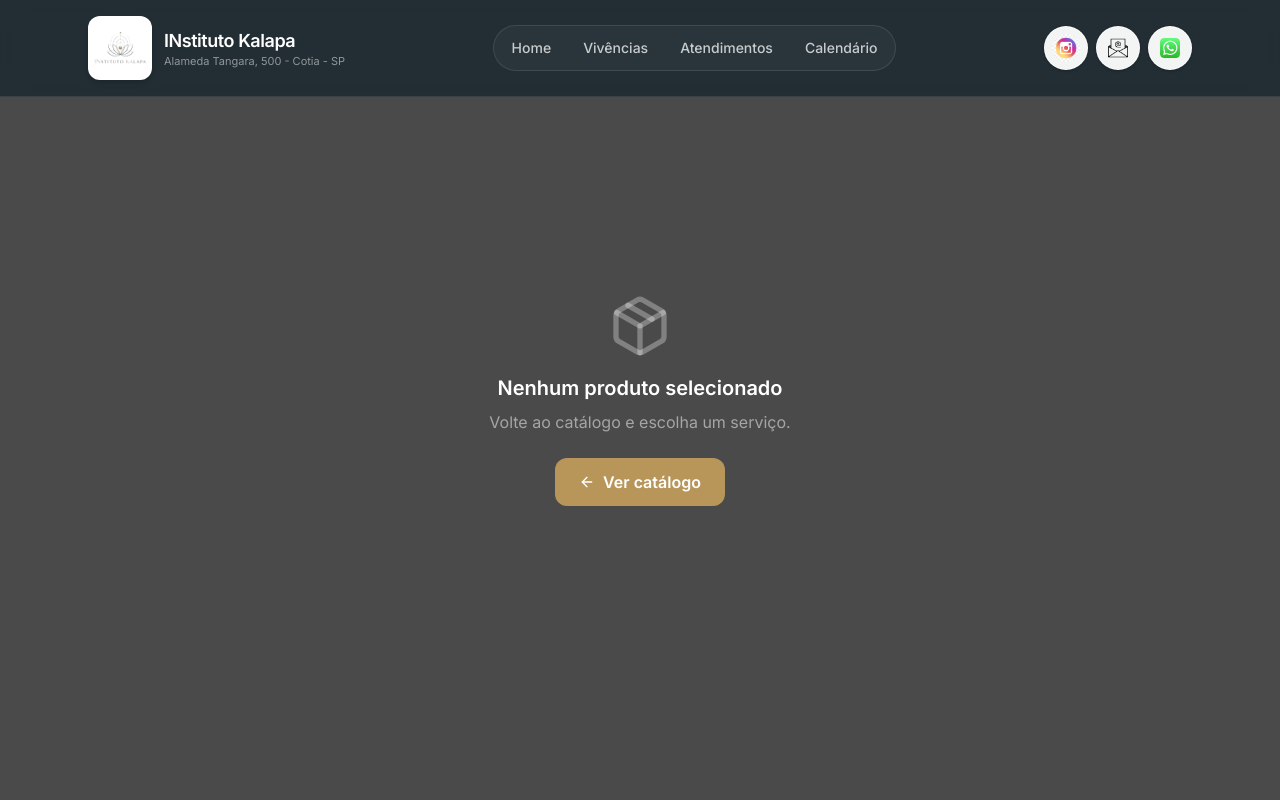
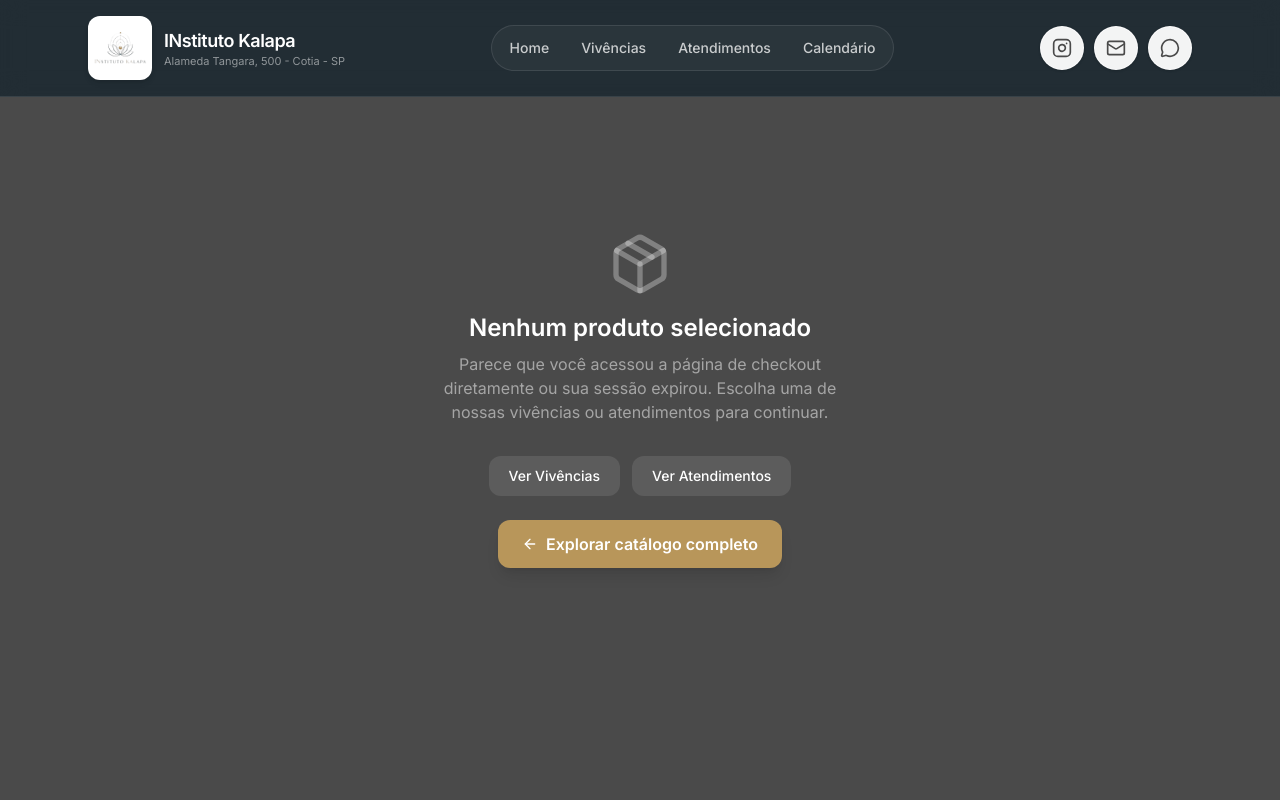
Before and after one commit to mluciani-tech/instituto-kalapa, a Next.js app: page /checkout in a window 1280 px wide. Shown: the top 800 px of the page. Built offline with nearby package versions, Linux system fonts and the light colour scheme.

Commit message:
Refactor header icons, improve mobile touch targets, checkout resilience, and admin table alignment

```diff
--- a/src/app/admin/page.tsx
+++ b/src/app/admin/page.tsx
@@ -28,29 +28,24 @@ function SortableHeader({
   key: sortKey,
   currentSort,
   onSort,
-  className = "",
 }: {
   children: React.ReactNode;
   key: string;
   currentSort: { key: string; dir: "asc" | "desc" };
   onSort: (key: string) => void;
-  className?: string;
 }) {
   const isActive = currentSort.key === sortKey;
   const dir = isActive ? currentSort.dir : "desc";
   return (
     <button
       onClick={() => onSort(sortKey)}
-      className={`flex items-center gap-1 text-left font-medium text-brand-charcoal/70 hover:text-brand-charcoal transition-colors ${className}`}
+      className="flex items-center gap-1.5 w-full text-left font-medium text-brand-charcoal/70 hover:text-brand-charcoal transition-colors group"
       aria-sort={isActive ? (dir === "asc" ? "ascending" : "descending") : "none"}
     >
-      {children}
-      {isActive && (
-        <span className="inline-flex" aria-hidden="true">
-          {dir === "asc" ? "▲" : "▼"}
-        </span>
-      )}
-      {!isActive && <span className="text-brand-charcoal/30" aria-hidden="true">⇅</span>}
+      <span>{children}</span>
+      <span className="text-brand-charcoal/40 group-hover:text-brand-charcoal/70 transition-colors" aria-hidden="true">
+        {isActive ? (dir === "asc" ? "▲" : "▼") : "⇅"}
+      </span>
     </button>
   );
 }
@@ -882,7 +877,6 @@ export default function AdminPage() {
                               key="cliente_nome"
                               currentSort={pedidosSort}
                               onSort={(k) => { setPedidosSort(s => s.key === k ? { key: k, dir: s.dir === "asc" ? "desc" : "asc" } : { key: k, dir: "asc" }); fetchPedidos(1); }}
-                              className="px-4 py-3"
                             >
                               Cliente
                             </SortableHeader>
@@ -893,7 +887,6 @@ export default function AdminPage() {
                               key="valor"
                               currentSort={pedidosSort}
                               onSort={(k) => { setPedidosSort(s => s.key === k ? { key: k, dir: s.dir === "asc" ? "desc" : "asc" } : { key: k, dir: "asc" }); fetchPedidos(1); }}
-                              className="px-4 py-3"
                             >
                               Valor
                             </SortableHeader>
@@ -904,7 +897,6 @@ export default function AdminPage() {
                               key="status"
                               currentSort={pedidosSort}
                               onSort={(k) => { setPedidosSort(s => s.key === k ? { key: k, dir: s.dir === "asc" ? "desc" : "asc" } : { key: k, dir: "asc" }); fetchPedidos(1); }}
-                              className="px-4 py-3"
                             >
                               Status
                             </SortableHeader>
@@ -914,7 +906,6 @@ export default function AdminPage() {
                               key="created_at"
                               currentSort={pedidosSort}
                               onSort={(k) => { setPedidosSort(s => s.key === k ? { key: k, dir: s.dir === "asc" ? "desc" : "asc" } : { key: k, dir: "asc" }); fetchPedidos(1); }}
-                              className="px-4 py-3"
                             >
                               Data
                             </SortableHeader>
@@ -1082,7 +1073,6 @@ export default function AdminPage() {
                           key="nome"
                           currentSort={participantesSort}
                           onSort={(k) => { setParticipantesSort(s => s.key === k ? { key: k, dir: s.dir === "asc" ? "desc" : "asc" } : { key: k, dir: "asc" }); fetchParticipantes(1); }}
-                          className="px-4 py-3"
                         >
                           Nome
                         </SortableHeader>
@@ -1092,7 +1082,6 @@ export default function AdminPage() {
                           key="email"
                           currentSort={participantesSort}
                           onSort={(k) => { setParticipantesSort(s => s.key === k ? { key: k, dir: s.dir === "asc" ? "desc" : "asc" } : { key: k, dir: "asc" }); fetchParticipantes(1); }}
-                          className="px-4 py-3"
                         >
                           E-mail
                         </SortableHeader>
@@ -1106,7 +1095,6 @@ export default function AdminPage() {
                           key="status"
                           currentSort={participantesSort}
                           onSort={(k) => { setParticipantesSort(s => s.key === k ? { key: k, dir: s.dir === "asc" ? "desc" : "asc" } : { key: k, dir: "asc" }); fetchParticipantes(1); }}
-                          className="px-4 py-3"
                         >
                           Status
                         </SortableHeader>
@@ -1116,7 +1104,6 @@ export default function AdminPage() {
                           key="created_at"
                           currentSort={participantesSort}
                           onSort={(k) => { setParticipantesSort(s => s.key === k ? { key: k, dir: s.dir === "asc" ? "desc" : "asc" } : { key: k, dir: "asc" }); fetchParticipantes(1); }}
-                          className="px-4 py-3"
                         >
                           Data
                         </SortableHeader>
--- a/src/app/components/Checkout.tsx
+++ b/src/app/components/Checkout.tsx
@@ -181,17 +181,33 @@ export default function Checkout() {
 
   if (!produto) {
     return (
-      <div className="min-h-screen bg-brand-charcoal flex items-center justify-center text-white">
-        <div className="text-center">
+      <div className="min-h-screen bg-brand-charcoal flex items-center justify-center text-white px-4">
+        <div className="text-center max-w-md mx-auto">
           <Package className="w-16 h-16 text-white/30 mx-auto mb-4" />
-          <h2 className="text-xl font-semibold mb-2">Nenhum produto selecionado</h2>
-          <p className="text-white/50 mb-6">Volte ao catálogo e escolha um serviço.</p>
+          <h2 className="text-2xl font-semibold mb-2">Nenhum produto selecionado</h2>
+          <p className="text-white/50 mb-8">
+            Parece que você acessou a página de checkout diretamente ou sua sessão expirou. Escolha uma de nossas vivências ou atendimentos para continuar.
+          </p>
+          <div className="flex flex-col sm:flex-row items-center justify-center gap-3 mb-6">
+            <a
+              href="/produtos?categoria=vivencias"
+              className="w-full sm:w-auto px-5 py-2.5 bg-white/10 hover:bg-white/20 text-white text-sm font-medium rounded-xl transition-all"
+            >
+              Ver Vivências
+            </a>
+            <a
+              href="/produtos?categoria=atendimentos"
+              className="w-full sm:w-auto px-5 py-2.5 bg-white/10 hover:bg-white/20 text-white text-sm font-medium rounded-xl transition-all"
+            >
+              Ver Atendimentos
+            </a>
+          </div>
           <a
             href="/produtos"
-            className="inline-flex items-center gap-2 px-6 py-3 bg-brand-terracotta hover:bg-brand-terracotta-dark text-white font-semibold rounded-xl transition-all"
+            className="inline-flex items-center gap-2 px-6 py-3 bg-brand-terracotta hover:bg-brand-terracotta-dark text-white font-semibold rounded-xl transition-all shadow-lg"
           >
             <ArrowLeft className="w-4 h-4" />
-            Ver catálogo
+            Explorar catálogo completo
           </a>
         </div>
       </div>
--- a/src/app/components/Header.tsx
+++ b/src/app/components/Header.tsx
@@ -4,7 +4,7 @@ import { useState, useEffect } from "react";
 import Link from "next/link";
 import Image from "next/image";
 import { usePathname } from "next/navigation";
-import { Menu, X } from "lucide-react";
+import { Menu, X, Mail, MessageCircle } from "lucide-react";
 
 const navLinks = [
   { href: "/", label: "Home" },
@@ -24,31 +24,35 @@ const contatos = {
 
 function ContactIcons() {
   return (
-    <div className="flex items-center gap-2">
+    <div className="flex items-center gap-2.5">
       <a
         href={contatos.instagram}
         target="_blank"
         rel="noopener noreferrer"
         aria-label={`Instagram ${contatos.instagramLabel}`}
-        className="flex h-11 w-11 items-center justify-center rounded-full border border-white/70 bg-white/95 p-1 shadow-sm transition-[box-shadow,transform,background-color] duration-300 hover:scale-105 hover:bg-white hover:shadow-md focus-visible:outline-none focus-visible:ring-2 focus-visible:ring-brand-terracotta focus-visible:ring-offset-2 focus-visible:ring-offset-transparent overflow-hidden"
+        className="flex h-11 w-11 items-center justify-center rounded-full border border-white/70 bg-white/95 text-brand-charcoal shadow-sm transition-all duration-300 hover:scale-105 hover:bg-white hover:text-brand-terracotta hover:shadow-md focus-visible:outline-none focus-visible:ring-2 focus-visible:ring-brand-terracotta focus-visible:ring-offset-2"
       >
-        <Image src="/instagram-icon.jpeg" alt="" width={28} height={28} className="h-7 w-7 rounded-full object-cover" />
+        <svg className="w-5 h-5" fill="none" stroke="currentColor" strokeWidth="2" strokeLinecap="round" strokeLinejoin="round" viewBox="0 0 24 24">
+          <rect width="20" height="20" x="2" y="2" rx="5" ry="5"/>
+          <path d="M16 11.37A4 4 0 1 1 12.63 8 4 4 0 0 1 16 11.37z"/>
+          <line x1="17.5" x2="17.51" y1="6.5" y2="6.5"/>
+        </svg>
       </a>
       <a
         href={`mailto:${contatos.email}`}
         aria-label={`E-mail ${contatos.email}`}
-        className="flex h-11 w-11 items-center justify-center rounded-full border border-white/70 bg-white/95 shadow-sm transition-[box-shadow,transform,background-color] duration-300 hover:scale-105 hover:bg-white hover:shadow-md focus-visible:outline-none focus-visible:ring-2 focus-visible:ring-brand-terracotta focus-visible:ring-offset-2 focus-visible:ring-offset-transparent"
+        className="flex h-11 w-11 items-center justify-center rounded-full border border-white/70 bg-white/95 text-brand-charcoal shadow-sm transition-all duration-300 hover:scale-105 hover:bg-white hover:text-brand-terracotta hover:shadow-md focus-visible:outline-none focus-visible:ring-2 focus-visible:ring-brand-terracotta focus-visible:ring-offset-2"
       >
-        <Image src="/email-icon.png" alt="" width={20} height={20} className="h-5 w-5 object-contain" />
+        <Mail className="w-5 h-5" />
       </a>
       <a
         href={contatos.whatsapp}
         target="_blank"
         rel="noopener noreferrer"
         aria-label={`WhatsApp ${contatos.whatsappLabel}`}
-        className="flex h-11 w-11 items-center justify-center rounded-full border border-white/70 bg-white/95 p-1 shadow-sm transition-[box-shadow,transform,background-color] duration-300 hover:scale-105 hover:bg-white hover:shadow-md focus-visible:outline-none focus-visible:ring-2 focus-visible:ring-brand-terracotta focus-visible:ring-offset-2 focus-visible:ring-offset-transparent overflow-hidden"
+        className="flex h-11 w-11 items-center justify-center rounded-full border border-white/70 bg-white/95 text-brand-charcoal shadow-sm transition-all duration-300 hover:scale-105 hover:bg-white hover:text-brand-terracotta hover:shadow-md focus-visible:outline-none focus-visible:ring-2 focus-visible:ring-brand-terracotta focus-visible:ring-offset-2"
       >
-        <Image src="/whatsapp-icon.jpeg" alt="" width={28} height={28} className="h-7 w-7 rounded-full object-cover" />
+        <MessageCircle className="w-5 h-5" />
       </a>
     </div>
   );
@@ -150,7 +154,7 @@ export default function Header() {
                 key={link.href}
                 href={link.href}
                 onClick={() => setMenuOpen(false)}
-                className="px-3 py-3 text-sm font-medium text-brand-charcoal/80 hover:text-brand-purple hover:bg-brand-purple/5 rounded-lg transition-colors"
+                className="px-4 py-3.5 text-base font-medium text-brand-charcoal/80 hover:text-brand-purple hover:bg-brand-purple/5 rounded-xl transition-colors"
               >
                 {link.label}
               </Link>
--- a/src/app/globals.css
+++ b/src/app/globals.css
@@ -75,9 +75,9 @@ body {
 }
 
 .glass-card-light {
-  background: rgba(255, 255, 255, 0.7);
+  background: rgba(255, 255, 255, 0.85);
   backdrop-filter: blur(12px);
-  border: 1px solid rgba(255, 255, 255, 0.8);
+  border: 1px solid rgba(255, 255, 255, 0.95);
 }
 
 .text-gradient {
```
